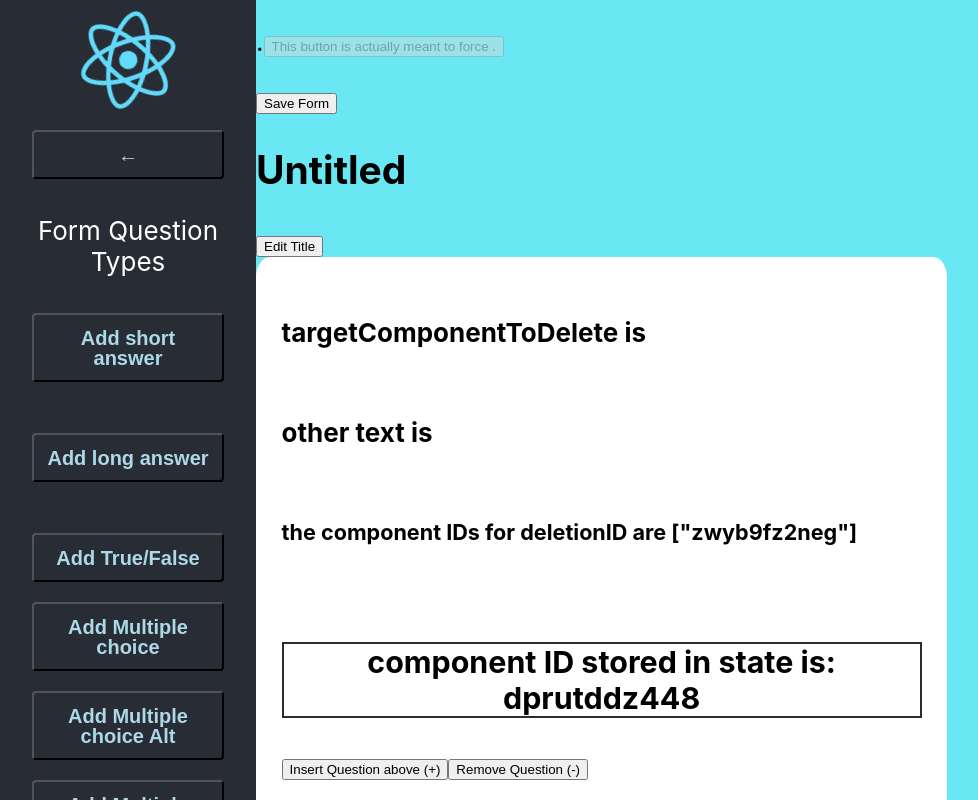
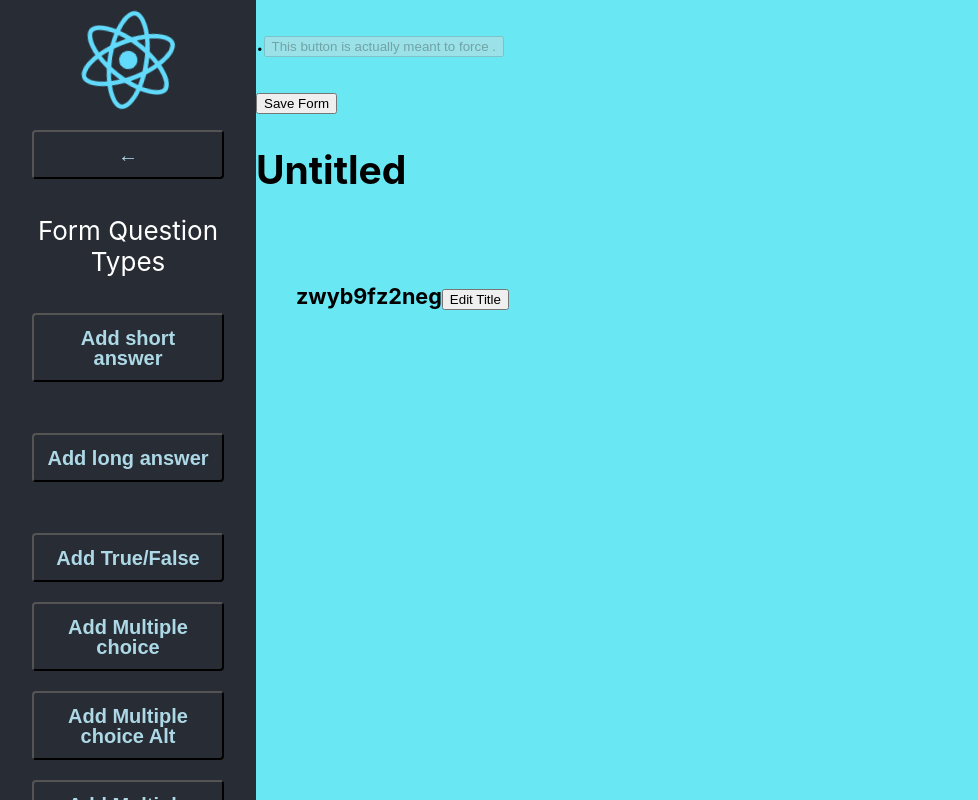
Before and after one commit to conrad1451/formbuilder-frontend, a React (Create React App) app: page /new-form in a window 1280 px wide. Shown: the top 800 px of the page, without its empty margins (0-978 px from the left). Built offline with nearby package versions, Linux system fonts and the light colour scheme.

Commit message:
fix: get component ID to update

```diff
--- a/src/pages/FormPage.tsx
+++ b/src/pages/FormPage.tsx
@@ -576,6 +576,7 @@ const DynamicMultiChoiceAlt: React.FC<DynamicComponentPropsAlt> = ({ componentID
    const otherText = useSelector(selectCompIDToDelete2);
    const deletionIDs = useSelector(selectArr);
 
+  //  let correctedDeletionIDs = deletionIDs.slice(1);
 
    const dispatch = useDispatch();
 
@@ -592,6 +593,9 @@ const DynamicMultiChoiceAlt: React.FC<DynamicComponentPropsAlt> = ({ componentID
               <h4>other text is {otherText}</h4>
               <br/>
               <h5>the component IDs for deletionID are {JSON.stringify(deletionIDs)}</h5>
+              {/* <h5>the corrected component IDs for deletionID are {JSON.stringify(correctedDeletionIDs)}</h5> */}
+
+              {/* correctedDeletionIDs */}
               <br/><br/>
               {/* <div > */}
               {/* <EditableTextModule myText={componentID} isEditing={true} theFontSize={"h3"}/> */}
@@ -602,7 +606,8 @@ const DynamicMultiChoiceAlt: React.FC<DynamicComponentPropsAlt> = ({ componentID
               onClick={() =>
                 // @ts-ignore
                 // myCompID
-                dispatch(addToDeletList(myCompID))
+                alert("This is broken, surprise")
+                // dispatch(addToDeletList(myCompID))
                 // dispatch(addToDeletList("incrementValue"))
                 // dispatch(updateArr())
                 // dispatch(updatingID2())
@@ -751,6 +756,8 @@ let myList3 = [React.createElement(DynamicShortAnswer, { text: "test me", isProd
 
 let myFirstId = randNum();
 
+let myList4Alt: React.FC<DynamicComponentPropsAlt>[] = [];
+
 let myList4 = [
   React.createElement(DynamicMultiChoiceAlt, { componentID: myFirstId, text: "test me", isProductionState: false})
        ];
@@ -855,7 +862,8 @@ const App3: React.FC = () => {
   // @ts-ignore comment
   //   const [thePlatform, setThePlatform] = [];
   const [thePlatform, setThePlatform] = useState(myList3);
-  const [thePlatform2, setThePlatform2] = useState(myList4);
+  // const [thePlatform2, setThePlatform2] = useState(myList4);
+  const [thePlatform2, setThePlatform2] = useState(myList4Alt);
   const [thePlatform3, setThePlatform3] = useState(myList5);
 
   const [formName, setFormName] = useState("Untitled");
@@ -871,7 +879,11 @@ const App3: React.FC = () => {
   const otherText = useSelector(selectCompIDToDelete2);
   const deletionIDs = useSelector(selectArr);
 
+
   const dispatch = useDispatch();
+
+  // CHQ: didn't get updated in UI when mutated in the useEffect
+  // let broski = "yes";
 
   // CHQ: method 1 of using useEffect (works but technically produces errors)
   // useEffect(() => {
@@ -906,6 +918,9 @@ const App3: React.FC = () => {
     // CHQ: didn't update anything
     setTheCurID(randNum());
 
+    // CHQ: didn't update anything in UI
+    // broski = broski += "YO";
+
   }, [thePlatform2]);
 
   let textSnippets= ["d", "d", "de"];
@@ -913,6 +928,8 @@ const App3: React.FC = () => {
 
 
   let curID;
+
+
 
 
   // FIXME: CHQ: uncomment when lodash is ready
@@ -1189,6 +1206,13 @@ function genNewID()
             <EditableTextModuleTitle myText={formName} setMyText={setFormName} isEditing={isEditingTitle} theFontSize={"h2"}/>
             {/* <EditableTextModule myText={formName} isEditing={isEditingTitle} theFontSize={"h2"}/> */}
             <br/>
+
+            <h5>
+              <ul>
+                {deletionIDs.map((theSelectedID) => { return (<li>{theSelectedID}</li>) })}
+              </ul>
+            </h5>
+
             <button id="some-inner-answer"
                 onClick={() => { setIsEditingTitle(!isEditingTitle) }}
                 >
@@ -1197,6 +1221,8 @@ function genNewID()
                 {/* <p>Number of questions: {thePlatform.length}</p> */}
               {/* <div>{thePlatform}</div> */}
               <div>{thePlatform2}</div>
+              {/*     // CHQ: didn't update anything in UI  */}
+              {/* <div>{broski}</div> */}
               {/* <div>{thePlatform3}</div> */}
             </div>
             <div className="platformAlignment">
```
